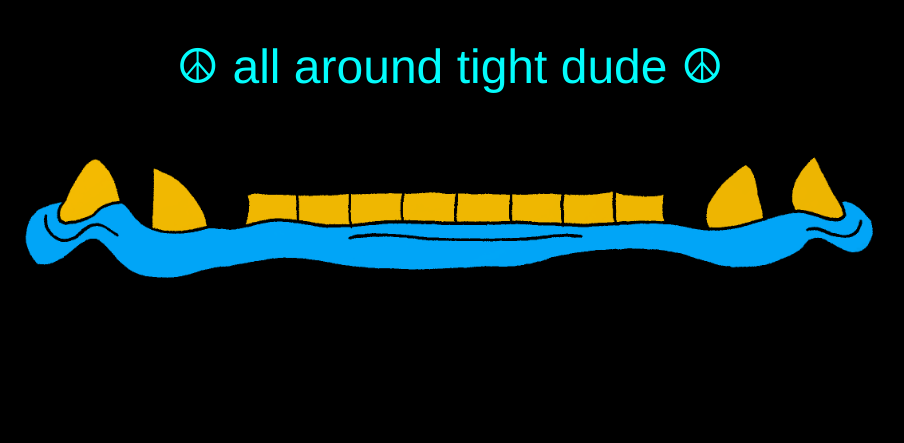
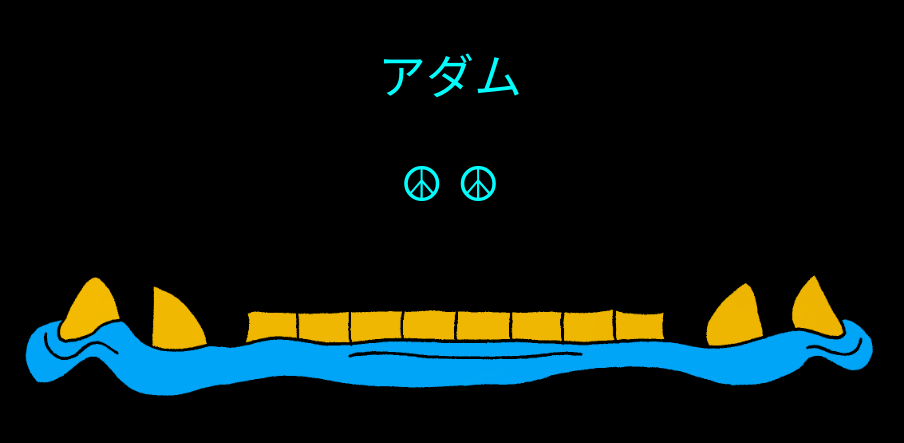
Before and after one commit to Adamhunter108/adamhunter108.github.io, a plain HTML site: page index.html in a window 1280 px wide. Shown: the part 736-1179 px from the top of the page, without its empty margins (190-1094 px from the left). Before the commit the page ends 1037 px from the top, so only its background shows below. Drawn offline with Linux system fonts and the light colour scheme; a web font is replaced by a local one.

Commit message:
added katakana

```diff
--- a/index.html
+++ b/index.html
@@ -18,11 +18,14 @@
 
 <h1>Adam Hunter</h1>
 
-<p>&#9774; all around tight dude &#9774;</p>
+<p>&#12450;&#12480;&#12512;</p>
+
+<p>&#9774; &#9774;</p>
+
 
 <div>
 	<img src="./static/jaw.png" class="foo" alt="Foo Jaw">
 </div>
 
 </body>
-</html>
+</html>わ
```
